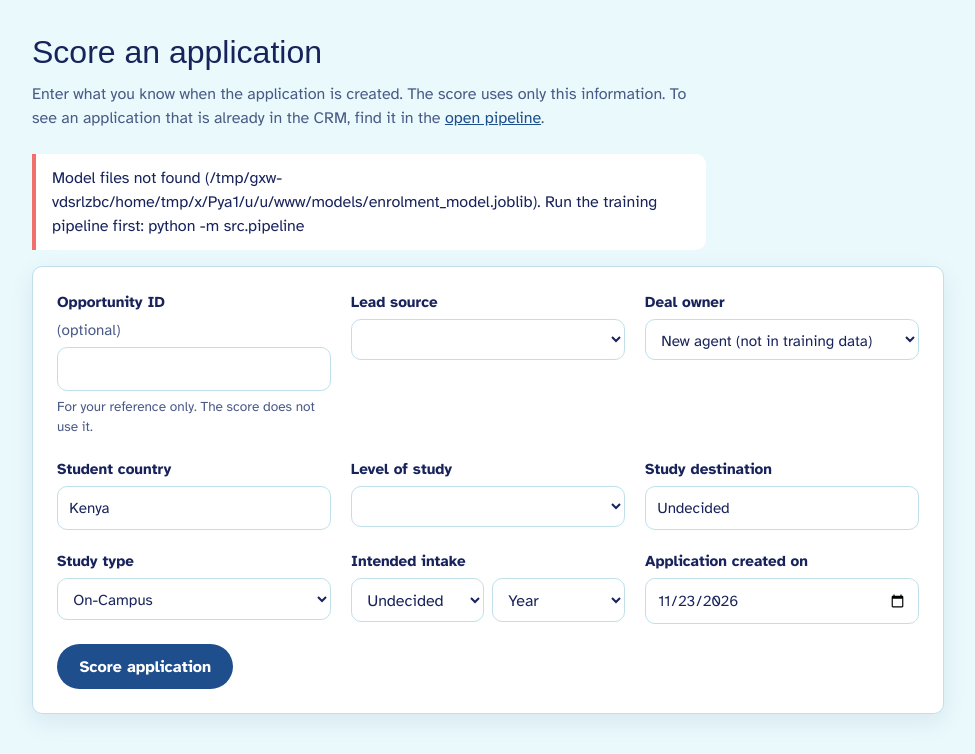
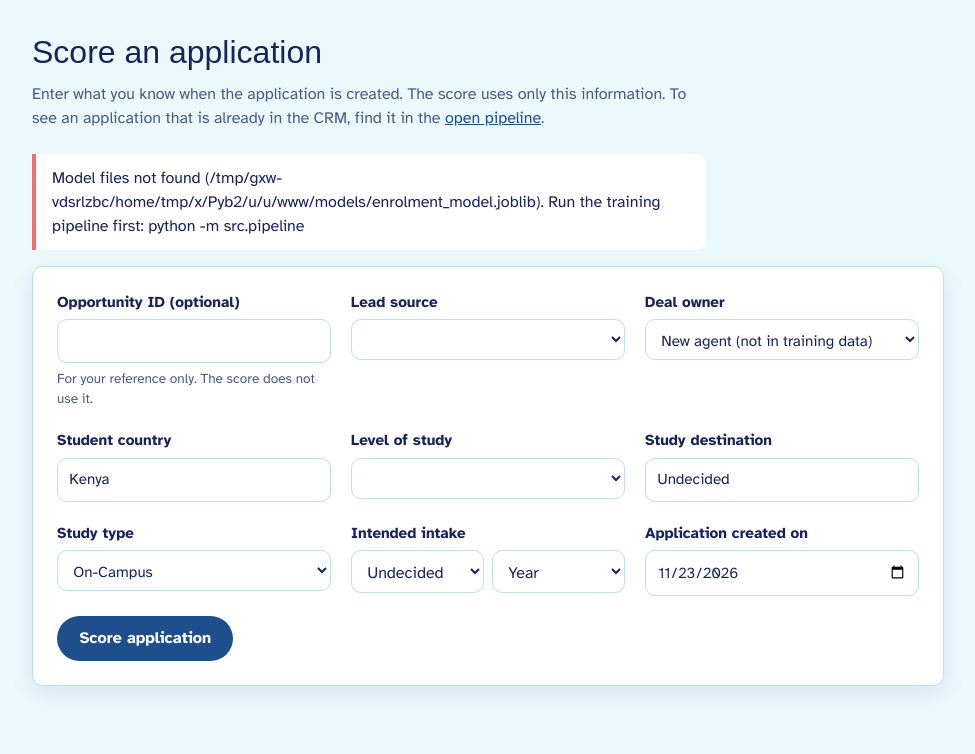
Before and after one commit to M-Nkirote/Student_Applications_Success_Predictor_11_2026, a FastAPI app: page /score in a window 1280 px wide. Shown: the part 64-818 px from the top of the page, without its empty margins (152-1127 px from the left). After the commit the page ends 750 px from the top, so only its background shows below. Run offline with FastAPI, Linux system fonts and the light colour scheme; the visitor is signed in with stand-in values (Sample User, id 1); lists and menus that the app fills with data are empty.

Commit message:
UI update

```diff
--- a/app/templates/score.html
+++ b/app/templates/score.html
@@ -6,7 +6,7 @@
 {% if error %}<p class="alert" role="alert">{{ error }}</p>{% endif %}
 
 <form method="post" action="/score" class="grid-form">
-  <label>Opportunity ID <span class="optional">(optional)</span>
+  <label>Opportunity ID (optional)
     <input name="opportunity_id" value="{{ values.opportunity_id or '' }}" inputmode="numeric" aria-describedby="opp-hint">
     <small id="opp-hint" class="field-hint">For your reference only. The score does not use it.</small>
   </label>
```
